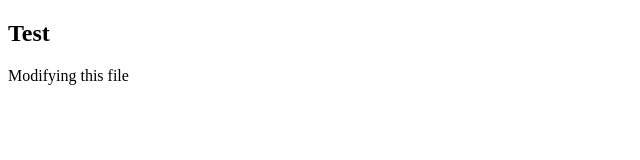
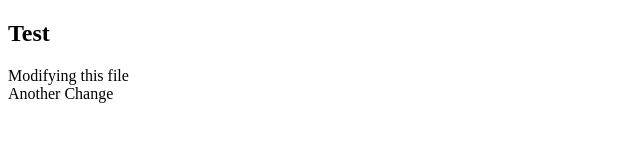
Before and after one commit to rishikeshmahale/Test, a plain HTML site: page index.html in a window 1280 px wide. Shown: the whole page, without its empty margins (0-640 px from the left). Drawn offline with Linux system fonts and the light colour scheme.

Commit message:
Added another div

```diff
--- a/index.html
+++ b/index.html
@@ -10,5 +10,7 @@
     <h2>Test</h2>
 
     <div> Modifying this file </div>
+
+    <div> Another Change</div>
 </body>
 </html>
```
